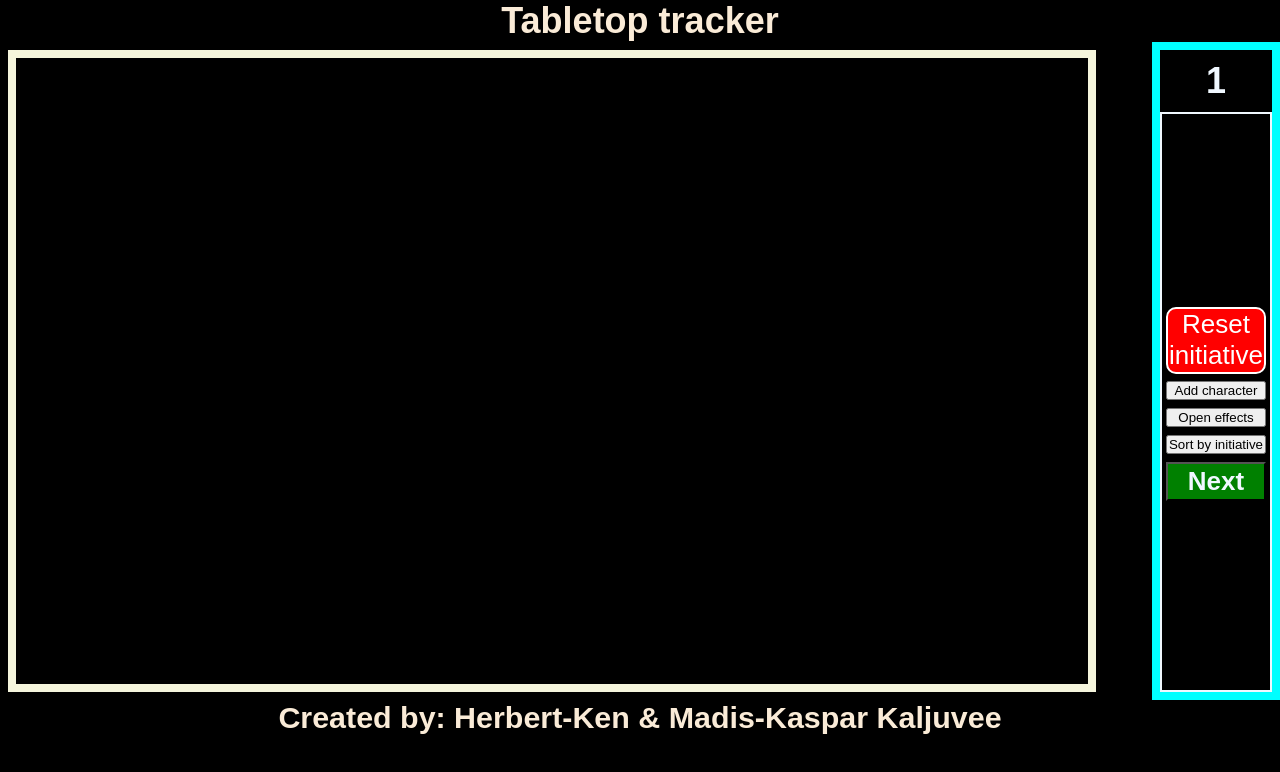
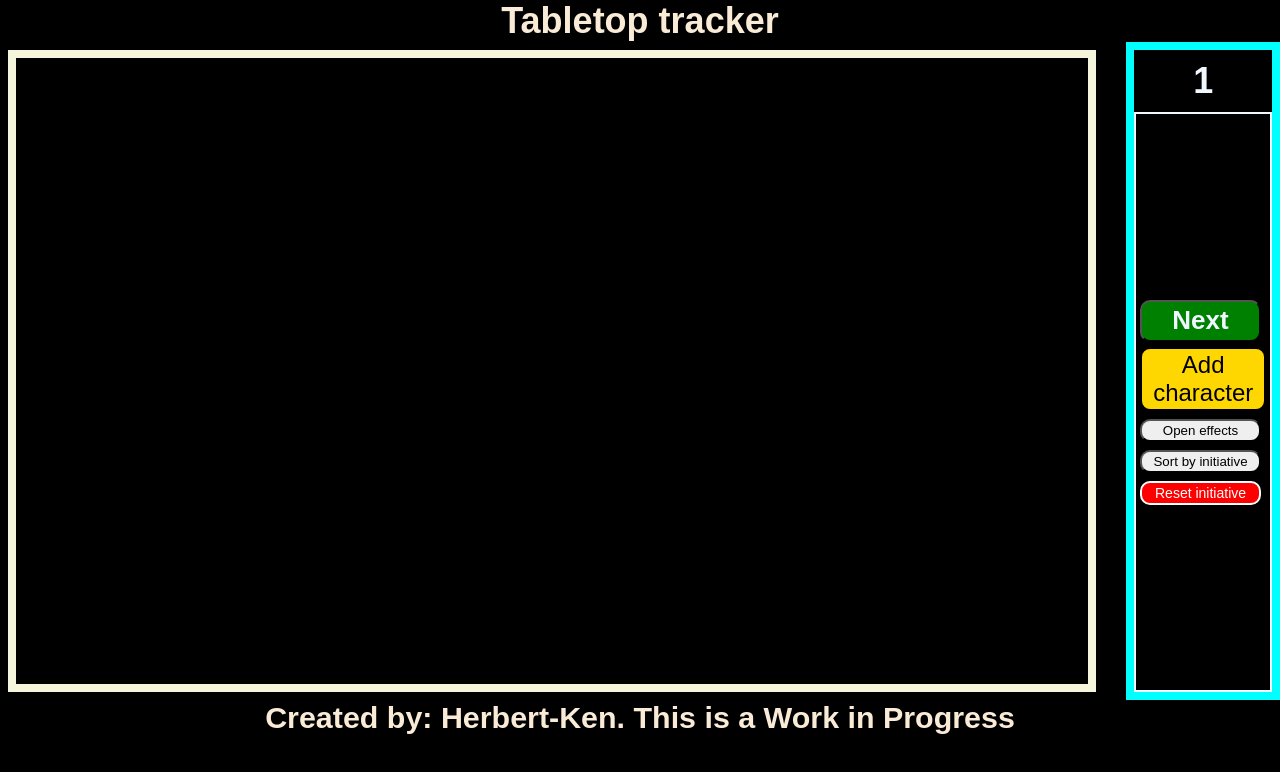
Before and after one commit to PlatypusIV/tabletop_initiative_tracker, a React (Vite) app in the folder tabletop_initiative_tracker/: page / in a window 1280 px wide. Shown: the top 772 px of the page. Built offline with nearby package versions, Linux system fonts and the light colour scheme.

Commit message:
repositioned buttons into a better way hopefully

```diff
--- a/tabletop_initiative_tracker/src/App.css
+++ b/tabletop_initiative_tracker/src/App.css
@@ -17,7 +17,7 @@
 }
 
 .controlSection {
-    width: 10%;
+    width: 12%;
     height: 100%;
     border: aqua 8px solid;
     display: flex;
@@ -35,8 +35,14 @@
 }
 
 .buttonArea button {
-    min-width: 100px;
+    min-width: 90%;
     margin: 4px;
+    padding: 2px;
+    border-radius: 10px;
+}
+
+.buttonArea div {
+    width: 100%;
 }
 
 .resetInitiativeButton {
@@ -44,8 +50,7 @@
     color: white;
     border: 2px solid white;
     border-radius: 10px;
-    font-size: 26px;
-    height: 90%;
+    font-size: 14px;
 }
 
 .nextInitiativeButton {
@@ -54,6 +59,16 @@
     font-weight: bold;
     font-size: 26px;
     height: 90%;
+    width: 90%;
+}
+
+.addCharacterButton {
+    background-color: gold;
+    border: 2px solid black;
+    border-radius: 10px;
+    height: 90%;
+    font-size: 24px;
+    padding: 2px;
 }
 
 /* Need to add all phone views too*/
--- a/tabletop_initiative_tracker/src/App.tsx
+++ b/tabletop_initiative_tracker/src/App.tsx
@@ -174,17 +174,17 @@ export default function App(): JSX.Element {
             <div className='controlSection'>
               <RoundCounter currentRound={currentRoundNumber}/>
               <div className='buttonArea'>
-              <div>
-                  <button onClick={resetInitiativeQueue} className='resetInitiativeButton'>Reset initiative</button>
+                <div className='nextButtonContainer'>
+                  <button onClick={continueAlongInitiative} className='nextInitiativeButton'>Next</button>
+                </div>
+                <div>
+                    <button onClick={()=>setIsCharacterEditModalOpen(true)} className='addCharacterButton'>Add character</button>
                 </div>
 
                 <div className='extraButtons'>
-                  <button onClick={()=>setIsCharacterEditModalOpen(true)}>Add character</button>
                   <button onClick={()=>setIsEffectModalOpen(true)}>Open effects</button>
                   <button onClick={sortByInitiativeScore}>Sort by initiative</button>
-                </div>
-                <div className='nextButtonContainer'>
-                  <button onClick={continueAlongInitiative} className='nextInitiativeButton'>Next</button>
+                  <button onClick={resetInitiativeQueue} className='resetInitiativeButton'>Reset initiative</button>
                 </div>
             </div>
             </div>
--- a/tabletop_initiative_tracker/src/components/Footer/Footer.tsx
+++ b/tabletop_initiative_tracker/src/components/Footer/Footer.tsx
@@ -4,7 +4,7 @@ import './Footer.css';
 export default function Footer() {
   return (
     <footer >
-      <h3>Created by: Herbert-Ken & Madis-Kaspar Kaljuvee</h3>
+      <h3>Created by: Herbert-Ken. This is a Work in Progress</h3>
     </footer>
   )
 }
```
